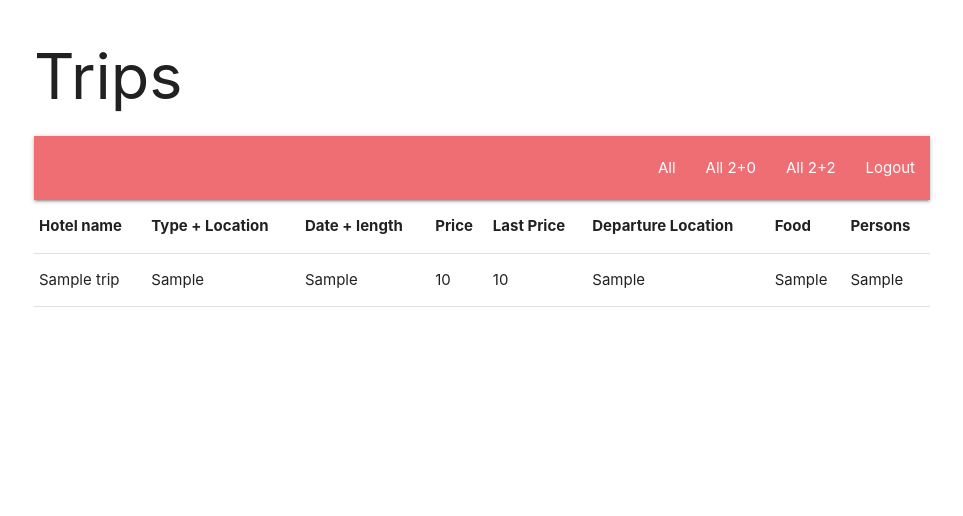
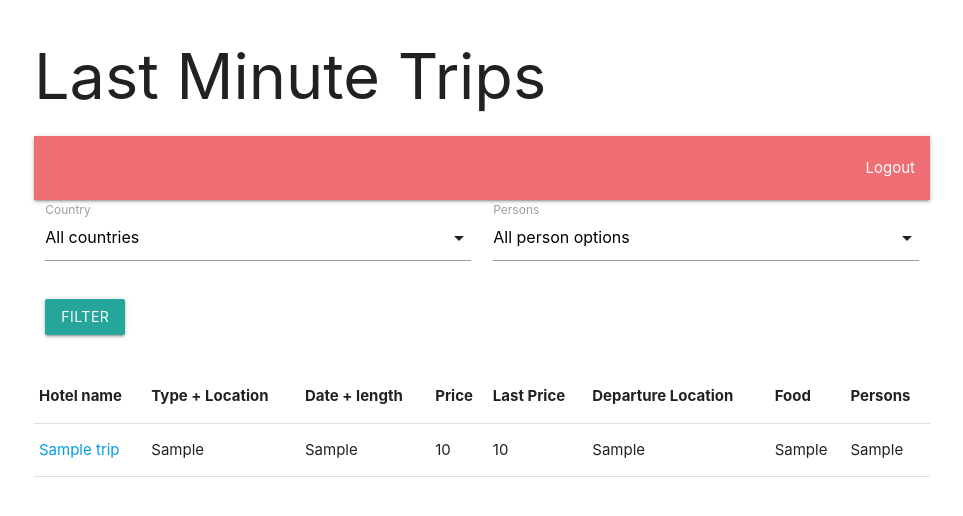
Before and after one commit to teh42eem00/Holiday_Monitor, a Flask app: page /trips in a window 1280 px wide. Shown: the top 516 px of the page, without its empty margins (158-1121 px from the left). Run offline with Flask 3, Linux system fonts and the light colour scheme; the visitor is signed in with stand-in values (Sample User, id 1); tables that the repository leaves empty hold one stand-in row (values such as "Sample post").

Commit message:
Added filtering options by dropdown lists

```diff
--- a/app.py
+++ b/app.py
@@ -33,7 +33,7 @@ def create_database():
     c.execute('''CREATE TABLE IF NOT EXISTS users
                  (id INTEGER PRIMARY KEY AUTOINCREMENT, username TEXT, password TEXT)''')
     c.execute('''CREATE TABLE IF NOT EXISTS trips
-                 (id INTEGER PRIMARY KEY AUTOINCREMENT, title TEXT, location TEXT, days TEXT, price INTEGER, last_price INTEGER, departure_location TEXT, food TEXT, persons TEXT, trip_hash TEXT)''')
+                 (id INTEGER PRIMARY KEY AUTOINCREMENT, title TEXT, location TEXT, days TEXT, price INTEGER, last_price INTEGER, departure_location TEXT, food TEXT, persons TEXT, trip_hash TEXT, trip_url TEXT)''')
     conn.commit()
     conn.close()
 
@@ -54,22 +54,36 @@ def trips():
     conn = sqlite3.connect(DATABASE)
     c = conn.cursor()
 
-    # Retrieve the number of adults and children from the URL query parameters
-    adults = int(request.args.get('adults', 0))
-    children = int(request.args.get('children', 0))
+    # Retrieve the number of adults, children, and country from the URL query parameters
+    persons = request.args.get('persons')
+    country = request.args.get('country')
 
-    if adults == 2 and children == 0:
-        c.execute('SELECT * FROM trips WHERE persons = "2 adults, 0 children"')
-    elif adults == 2 and children == 2:
-        c.execute('SELECT * FROM trips WHERE persons = "2 adults, 2 children"')
+    if country and persons:
+        # Filter trips by country and persons
+        if persons == '2+0':
+            c.execute(
+                'SELECT * FROM trips WHERE location LIKE ? AND persons = "2 adults, 0 children" ORDER BY price ASC',
+                ('%' + country + '%',))
+        elif persons == '2+2':
+            c.execute(
+                'SELECT * FROM trips WHERE location LIKE ? AND persons = "2 adults, 2 children" ORDER BY price ASC',
+                ('%' + country + '%',))
+        else:
+            c.execute('SELECT * FROM trips WHERE location LIKE ? ORDER BY price ASC', ('%' + country + '%',))
+    elif country:
+        # Filter trips by country
+        c.execute('SELECT * FROM trips WHERE location LIKE ? ORDER BY price ASC', ('%' + country + '%',))
+    elif persons == '2+0':
+        c.execute('SELECT * FROM trips WHERE persons = "2 adults, 0 children" ORDER BY price ASC')
+    elif persons == '2+2':
+        c.execute('SELECT * FROM trips WHERE persons = "2 adults, 2 children" ORDER BY price ASC')
     else:
         c.execute('SELECT * FROM trips ORDER BY price ASC')
 
     trips = c.fetchall()
     conn.close()
 
-    return render_template('trips.html', trips=trips, adults=adults, children=children)
-
+    return render_template('trips.html', trips=trips)
 
 
 # Route for user registration
@@ -143,15 +157,17 @@ def scrape_and_load_offers():
         response = requests.get(url)
         soup = BeautifulSoup(response.content, 'html.parser')
 
-        trip_divs = soup.findAll("div", class_="r-card__body")
-        for trip_div in trip_divs:
-            title = trip_div.find("span", class_="r-bloczek-tytul").text.strip()
-            location = trip_div.find("span", class_="r-bloczek-lokalizacja").text.strip()
-            days = trip_div.find("div", class_="r-bloczek-wlasciwosc__dni").text.strip()
-            price = trip_div.find("div", class_="r-bloczek-cena").text.strip()
-            departure_location = trip_div.find("span",
-                                               class_="r-typography r-typography--secondary r-typography--normal r-typography--black r-typography__caption").text.strip()
-            food = trip_div.find("span", class_="r-bloczek-wyzywienie__nazwa").text.strip()
+        trips = soup.findAll("a", class_="n-bloczek szukaj-bloczki__element")
+        for trip in trips:
+            title = trip.find("span", class_="r-bloczek-tytul").text.strip()
+            location = trip.find("span", class_="r-bloczek-lokalizacja").text.strip()
+            days = trip.find("div", class_="r-bloczek-wlasciwosc__dni").text.strip().split(')')[0].strip().replace("(",
+                                                                                                                   "- ")
+            price = trip.find("div", class_="r-bloczek-cena").text.strip()
+            departure_location = trip.find("div", class_="r-bloczek-wlasciwosc__dni").find_next('div',
+                                                                                                class_='r-bloczek-wlasciwosc').text.strip()
+            food = trip.find("span", class_="r-bloczek-wyzywienie__nazwa").text.strip()
+            trip_url = "https://r.pl" + trip['href']
 
             adults_count, children_count = 0, 0
             # Extracting the number of adults and children from the URL
@@ -167,7 +183,8 @@ def scrape_and_load_offers():
             price = re.sub(r'\D', '', price)
 
             # Generate trip hash
-            trip_hash = hashlib.md5((title + location + days + departure_location + food + persons_formatted).encode('utf-8')).hexdigest()
+            trip_hash = hashlib.md5(
+                (title + location + days + departure_location + food + persons_formatted).encode('utf-8')).hexdigest()
 
             # Check if trip already exists in the database
             c.execute('SELECT price FROM trips WHERE trip_hash = ?', (trip_hash,))
@@ -183,9 +200,9 @@ def scrape_and_load_offers():
             else:
                 # Insert the new trip into the database
                 c.execute(
-                    'INSERT INTO trips (title, location, days, price, last_price, departure_location, food, persons, trip_hash) VALUES (?, ?, ?, ?, ?, ?, ?, ?, ?)',
+                    'INSERT INTO trips (title, location, days, price, last_price, departure_location, food, persons, trip_hash, trip_url) VALUES (?, ?, ?, ?, ?, ?, ?, ?, ?, ?)',
                     (title, location, days, int(price), int(price), departure_location, food, persons_formatted,
-                     trip_hash))
+                     trip_hash, trip_url))
 
     conn.commit()
     conn.close()
--- a/templates/trips.html
+++ b/templates/trips.html
@@ -1,23 +1,49 @@
 <!DOCTYPE html>
 <html>
 <head>
-    <title>Trips</title>
+    <title>Last Minute Trips</title>
     <link rel="icon" href="static/favicon.ico" type="image/x-icon">
     <link rel="stylesheet" href="https://cdnjs.cloudflare.com/ajax/libs/materialize/1.0.0/css/materialize.min.css">
 </head>
 <body>
 <div class="container">
-    <h1>Trips</h1>
+    <h1>Last Minute Trips</h1>
     <nav>
         <div class="nav-wrapper">
             <ul id="nav-mobile" class="right">
-                <li><a href="/trips">All</a></li>
-                <li><a href="/trips?adults=2&children=0">All 2+0</a></li>
-                <li><a href="/trips?adults=2&children=2">All 2+2</a></li>
                 <li><a href="/logout">Logout</a></li>
             </ul>
         </div>
     </nav>
+
+    <div class="row">
+        <form action="/trips" method="get">
+            <div class="input-field col s12 m6">
+                <select name="country">
+                    <option value="" selected>All countries</option>
+                    <option value="Grecja">Greece</option>
+                    <option value="Czarnogóra">Montenegro</option>
+                    <option value="Chorwacja">Croatia</option>
+                    <option value="Bułgaria">Bulgaria</option>
+                    <option value="Albania">Albania</option>
+                    <option value="Turcja">Turkey</option>
+                </select>
+                <label>Country</label>
+            </div>
+            <div class="input-field col s12 m6">
+                <select name="persons">
+                    <option value="" selected>All person options</option>
+                    <option value="2+0">2 adults, 0 children</option>
+                    <option value="2+2">2 adults, 2 children</option>
+                </select>
+                <label>Persons</label>
+            </div>
+            <div class="input-field col s12">
+                <button class="btn waves-effect waves-light" type="submit">Filter</button>
+            </div>
+        </form>
+    </div>
+
     <table>
         <thead>
         <tr>
@@ -34,7 +60,7 @@
         <tbody>
         {% for trip in trips %}
             <tr>
-                <td>{{ trip[1] }}</td>
+                <td><a href="{{ trip[10] }}" target="_blank">{{ trip[1] }}</a></td>
                 <td>{{ trip[2] }}</td>
                 <td>{{ trip[3] }}</td>
                 <td style="color: {% if trip[4] < trip[5] %}green{% elif trip[4] > trip[5] %}red{% endif %}; font-weight: {% if trip[4] != trip[5] %}bold{% endif %}">{{ trip[4] }}</td>
@@ -47,5 +73,12 @@
         </tbody>
     </table>
 </div>
+<script src="https://code.jquery.com/jquery-3.6.0.min.js"></script>
+<script src="https://cdnjs.cloudflare.com/ajax/libs/materialize/1.0.0/js/materialize.min.js"></script>
+<script>
+    $(document).ready(function () {
+        $('select').formSelect();
+    });
+</script>
 </body>
 </html>
```
Also changed, not shown: static/urls.txt (+4 -4 lines).
